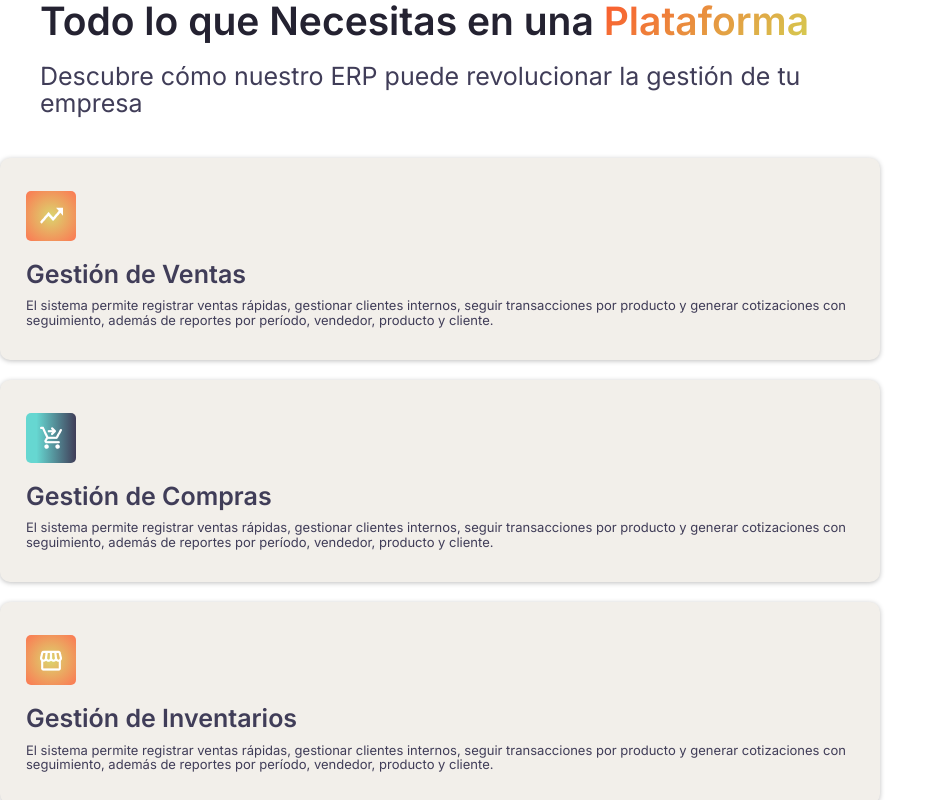
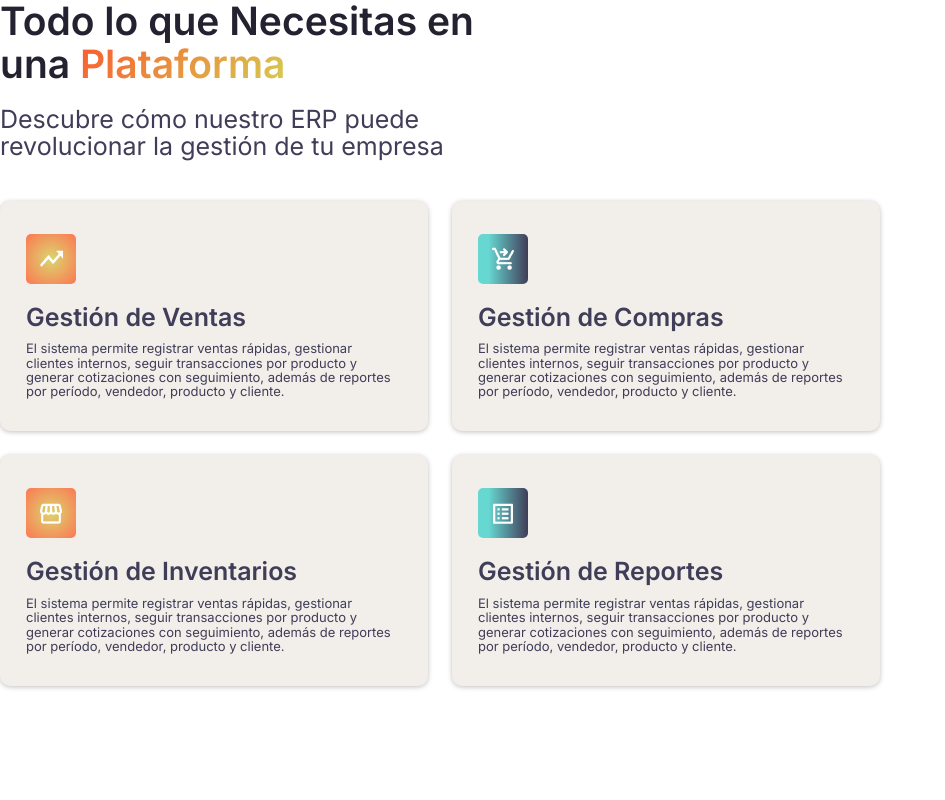
Before and after one commit to edisonCheca/INNOVAPAZ, a React (Vite) app in the folder frontend/: page / in a window 1280 px wide. Shown: the top 800 px of the page, without its empty margins (0-945 px from the left). Built offline with nearby package versions, Linux system fonts and the light colour scheme.

Commit message:
style(platform-features): mejorar estilos responsivos en PlatformFeatures

```diff
--- /dev/null
+++ b/frontend/src/components/layout/PlatformFeatures.css
@@ -0,0 +1,36 @@
+.platform-features__grid {
+  display: flex;
+  flex-wrap: wrap;
+  justify-content: flex-start;
+  gap: 20px;
+}
+.platform-features__title {
+  margin: 0px 40px 40px 40px;
+  gap: 20px;
+}
+
+.platform-features__center-title h1 {
+  font: var(--font-39);
+  font-weight: 600;
+}
+@media (min-width: 768px) and (max-width: 1023px) {
+  .platform-features__center-title h1 {
+    text-align: center;
+  }
+  .platform-features__center-title p {
+    text-align: center;
+  }
+}
+
+@media (min-width: 1024px) {
+  .platform-features__title {
+    margin: 0px 40px 40px 0px;
+    gap: 20px;
+    width: 477px;
+  }
+  .platform-features__grid {
+    display: grid;
+    grid-template-columns: 1fr 1fr;
+    gap: 24px;
+  }
+}
--- a/frontend/src/components/ui/PlatformFeatures.css
+++ /dev/null
@@ -1,14 +0,0 @@
-.platform-features__grid {
-  display: flex;
-  flex-wrap: wrap;
-  justify-content: center;
-  gap: 20px;
-}
-.platform-features__title {
-  margin: 0px 40px 40px 40px;
-  gap: 20px;
-}
-.platform-features__center-title h1 {
-  font: var(--font-39);
-  font-weight: 600;
-}
--- a/frontend/src/pages/HomePage.tsx
+++ b/frontend/src/pages/HomePage.tsx
@@ -1,5 +1,5 @@
 import React from 'react';
-import PlatformFeatures from '../components/ui/PlatformFeatures';
+import PlatformFeatures from '../components/layout/PlatformFeatures';
 
 const HomePage: React.FC = () => {
   return (
```
Also changed, not shown: frontend/src/components/layout/PlatformFeatures.tsx (renamed from frontend/src/components/ui/PlatformFeatures.tsx).
